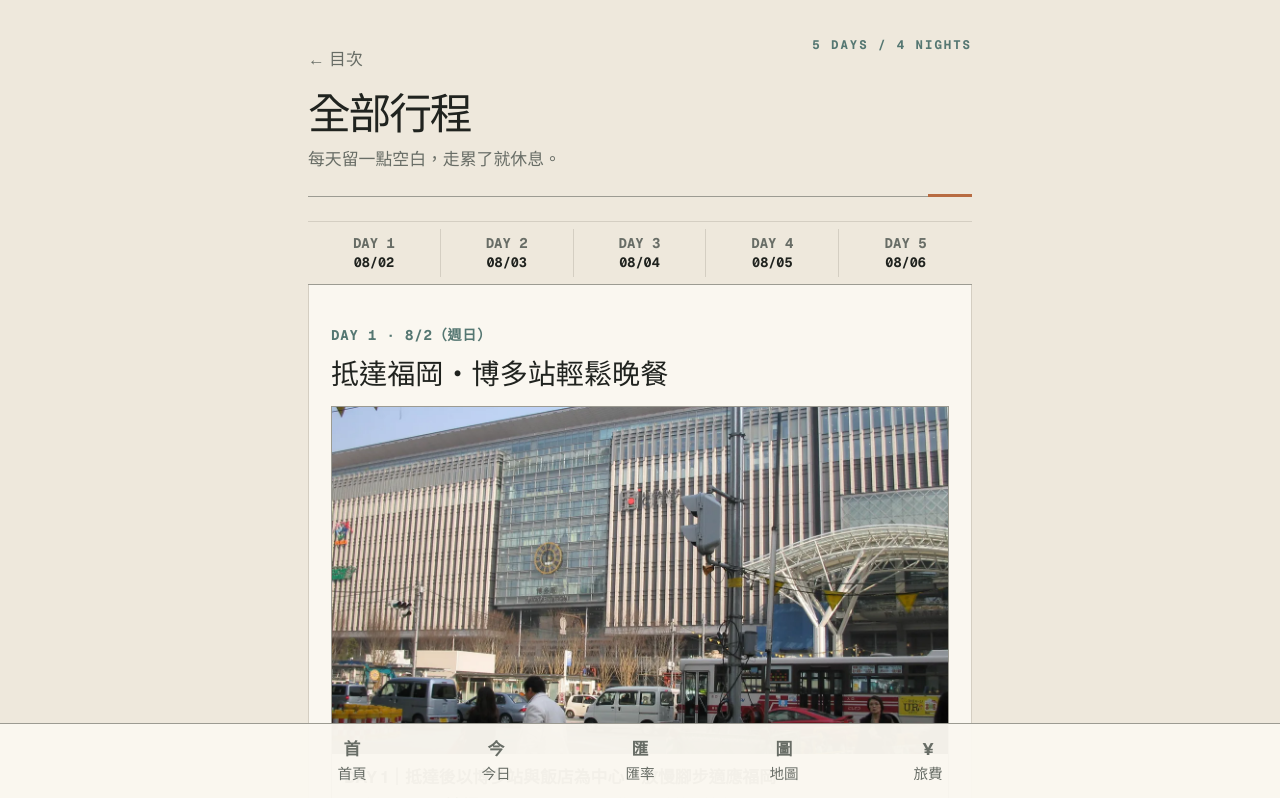
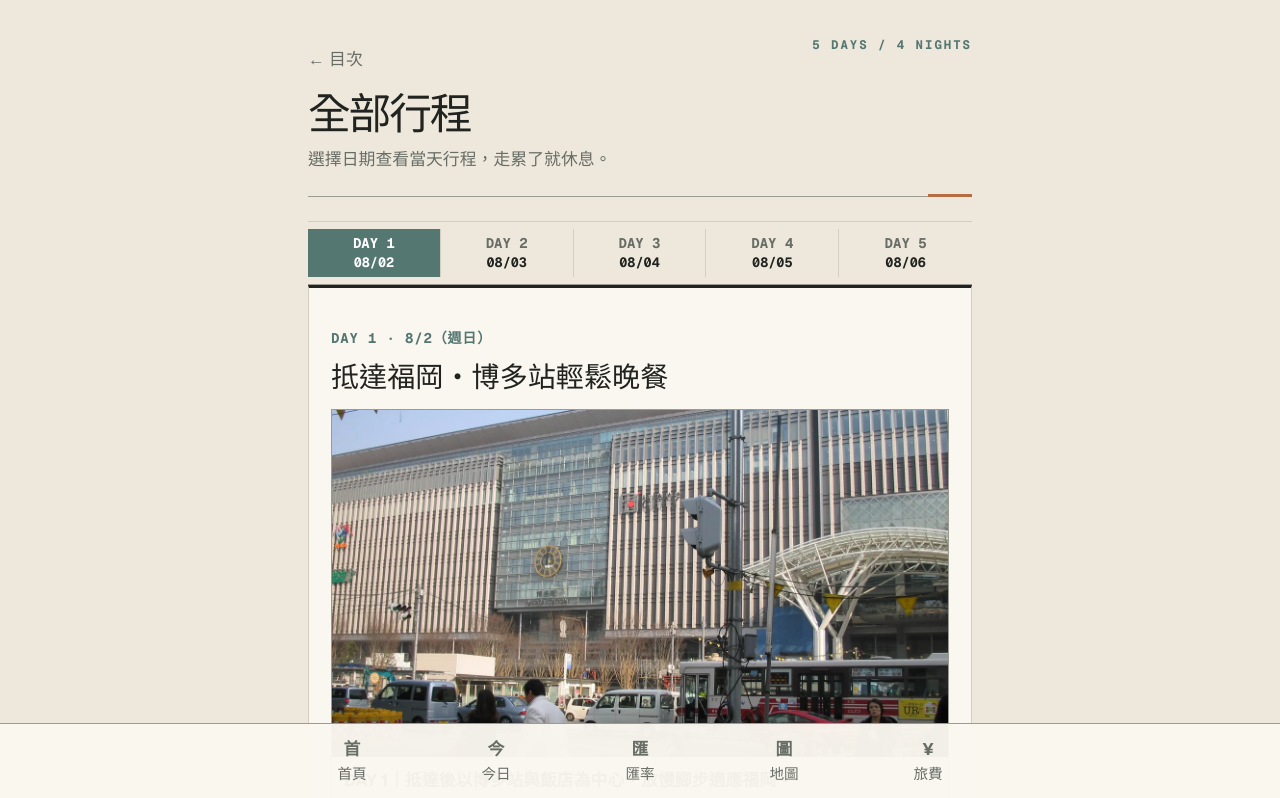
Before and after one commit to Tarokonoah-cyber/fukuoka-travel-pwa, a Next.js app: page /itinerary in a window 1280 px wide. Shown: the top 798 px of the page. Built offline with nearby package versions, Linux system fonts and the light colour scheme; no server answers.

Commit message:
Add daily itinerary tabs

```diff
--- a/src/app/globals.css
+++ b/src/app/globals.css
@@ -292,11 +292,13 @@ h1, h2, h3, p { margin-top: 0; }
 
 /* Itinerary ledger */
 .day-jump { position: sticky; z-index: 10; top: 0; display: grid; padding: 7px 0; grid-template-columns: repeat(5, 1fr); border-top: 1px solid var(--line); border-bottom: 1px solid var(--line-strong); background: var(--background); }
-.day-jump a { display: flex; min-height: 48px; align-items: center; justify-content: center; flex-direction: column; border-right: 1px solid var(--line); font: 650 0.75rem/1.4 var(--font-geist-mono), monospace; }
-.day-jump a:last-child { border: 0; }
+.day-jump button { display: flex; min-width: 0; min-height: 48px; align-items: center; justify-content: center; flex-direction: column; padding: 0 2px; border: 0; border-right: 1px solid var(--line); border-radius: 0; background: transparent; color: var(--ink); font: 650 0.75rem/1.4 var(--font-geist-mono), monospace; cursor: pointer; }
+.day-jump button:last-child { border-right: 0; }
+.day-jump button.active { background: var(--accent); color: white; }
+.day-jump button.active small { color: white; }
+.day-jump button:focus-visible { z-index: 1; outline: 2px solid var(--warning); outline-offset: -2px; }
 .day-jump small { color: var(--muted); font-size: 0.77778rem; }
-.day-section { padding: 34px 0 12px; border-top: 2px solid var(--ink); scroll-margin-top: 70px; }
-.day-section:first-child { border-top: 0; }
+.day-section { padding: 34px 0 12px; border-top: 2px solid var(--ink); scroll-margin-top: 63px; }
 .day-section.current { border-top-color: var(--warning); }
 .day-heading { display: flex; align-items: flex-start; justify-content: space-between; gap: 10px; }
 .day-heading span { color: var(--accent); font: 700 0.77778rem/1.2 var(--font-geist-mono), monospace; letter-spacing: .06em; }
--- a/src/app/itinerary/page.tsx
+++ b/src/app/itinerary/page.tsx
@@ -1,4 +1,6 @@
 "use client";
+
+import { useState, type KeyboardEvent } from "react";
 import { PageHeader } from "@/components/PageHeader";
 import { DayTimeline } from "@/components/DayTimeline";
 import { TripDayPhoto } from "@/components/TripDayPhoto";
@@ -6,12 +8,102 @@ import { itinerary } from "@/data/itinerary";
 import { formatTripDate } from "@/lib/date";
 import { useTripStatus } from "@/lib/useTripStatus";
 
-export default function ItineraryPage(){const status=useTripStatus();return <div className="page-enter"><PageHeader eyebrow="5 DAYS / 4 NIGHTS" title="全部行程" description="每天留一點空白，走累了就休息。"/>
-  <div className="day-jump" aria-label="快速跳到日期">{itinerary.map(d=><a href={`#day-${d.day}`} key={d.day}><small>DAY {d.day}</small>{d.date.slice(5).replace("-","/")}</a>)}</div>
-  <div className="all-days">{itinerary.map(day=><section id={`day-${day.day}`} key={day.day} className={status.phase==="active"&&status.day===day.day?"day-section current":"day-section"}>
-    <header className="day-heading"><div><span>DAY {day.day} · {formatTripDate(day.date)}</span><h2>{day.title}</h2></div>{status.phase==="active"&&status.day===day.day&&<b>今天</b>}</header>
-    <TripDayPhoto image={day.image} eager={day.day === 1} />
-    <div className="hotel-band"><span>今晚住宿</span><strong>{day.hotel}</strong></div>
-    <div className="day-brief"><span>步行量 <b>{day.walkingLevel}</b></span><span>室內 <b>{day.indoorRatio}%</b></span><span>休息點 <b>{day.restStops.length}</b></span></div>
-    <p className="mom-note"><b>媽媽友善提醒</b>{day.momFriendlyNote}</p><DayTimeline day={day}/>
-  </section>)}</div></div>}
+export default function ItineraryPage() {
+  const status = useTripStatus();
+  const [chosenDay, setChosenDay] = useState<number | null>(null);
+  const activeDayNumber = chosenDay ?? (status.phase === "active" ? status.day : 1);
+  const activeDay = itinerary.find((day) => day.day === activeDayNumber) ?? itinerary[0];
+
+  const selectDay = (dayNumber: number) => {
+    setChosenDay(dayNumber);
+    requestAnimationFrame(() => {
+      document.getElementById("itinerary-day-panel")?.scrollIntoView({ block: "start" });
+    });
+  };
+
+  const handleTabKeyDown = (event: KeyboardEvent<HTMLButtonElement>, index: number) => {
+    let nextIndex: number | null = null;
+
+    if (event.key === "ArrowRight") nextIndex = (index + 1) % itinerary.length;
+    if (event.key === "ArrowLeft") nextIndex = (index - 1 + itinerary.length) % itinerary.length;
+    if (event.key === "Home") nextIndex = 0;
+    if (event.key === "End") nextIndex = itinerary.length - 1;
+    if (nextIndex === null) return;
+
+    event.preventDefault();
+    selectDay(itinerary[nextIndex].day);
+    event.currentTarget.parentElement
+      ?.querySelectorAll<HTMLButtonElement>("[role='tab']")
+      [nextIndex]?.focus();
+  };
+
+  const isToday = status.phase === "active" && status.day === activeDay.day;
+
+  return (
+    <div className="page-enter">
+      <PageHeader
+        eyebrow="5 DAYS / 4 NIGHTS"
+        title="全部行程"
+        description="選擇日期查看當天行程，走累了就休息。"
+      />
+
+      <div className="day-jump" role="tablist" aria-label="選擇行程日期">
+        {itinerary.map((day, index) => {
+          const isActive = day.day === activeDay.day;
+          const shortDate = day.date.slice(5).replace("-", "/");
+
+          return (
+            <button
+              type="button"
+              role="tab"
+              id={`day-tab-${day.day}`}
+              aria-controls="itinerary-day-panel"
+              aria-selected={isActive}
+              aria-label={`DAY ${day.day}，${shortDate}`}
+              tabIndex={isActive ? 0 : -1}
+              className={isActive ? "active" : undefined}
+              key={day.day}
+              onClick={() => selectDay(day.day)}
+              onKeyDown={(event) => handleTabKeyDown(event, index)}
+            >
+              <small>DAY {day.day}</small>
+              {shortDate}
+            </button>
+          );
+        })}
+      </div>
+
+      <div className="all-days">
+        <section
+          id="itinerary-day-panel"
+          role="tabpanel"
+          aria-labelledby={`day-tab-${activeDay.day}`}
+          className={isToday ? "day-section current" : "day-section"}
+        >
+          <header className="day-heading">
+            <div>
+              <span>DAY {activeDay.day} · {formatTripDate(activeDay.date)}</span>
+              <h2>{activeDay.title}</h2>
+            </div>
+            {isToday && <b>今天</b>}
+          </header>
+          <TripDayPhoto image={activeDay.image} eager />
+          <div className="hotel-band">
+            <span>今晚住宿</span>
+            <strong>{activeDay.hotel}</strong>
+          </div>
+          <div className="day-brief">
+            <span>步行量 <b>{activeDay.walkingLevel}</b></span>
+            <span>室內 <b>{activeDay.indoorRatio}%</b></span>
+            <span>休息點 <b>{activeDay.restStops.length}</b></span>
+          </div>
+          <p className="mom-note">
+            <b>媽媽友善提醒</b>
+            {activeDay.momFriendlyNote}
+          </p>
+          <DayTimeline day={activeDay} />
+        </section>
+      </div>
+    </div>
+  );
+}
```
Also changed, not shown: 1 other file (tests, documents, lock files or other folders).
